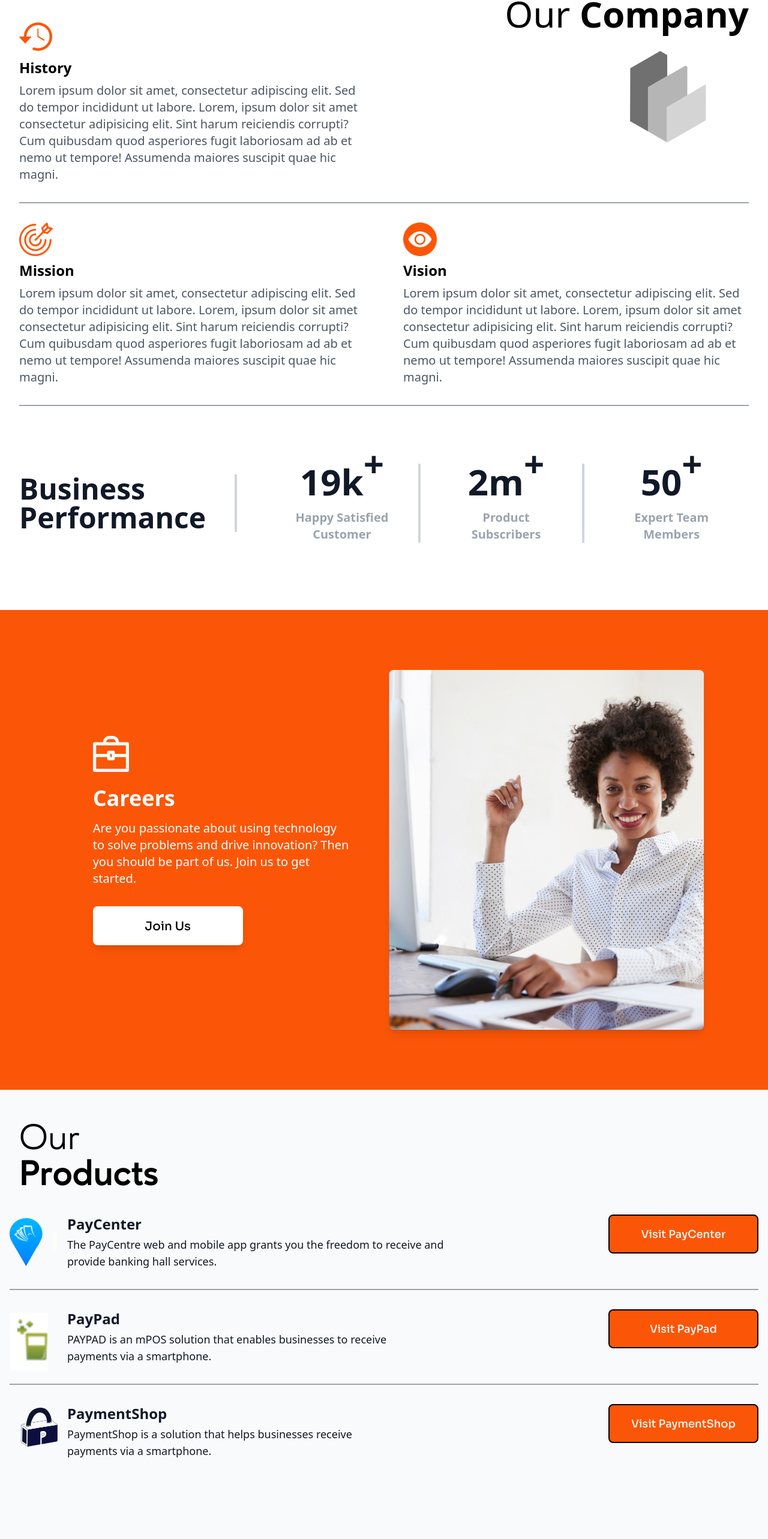
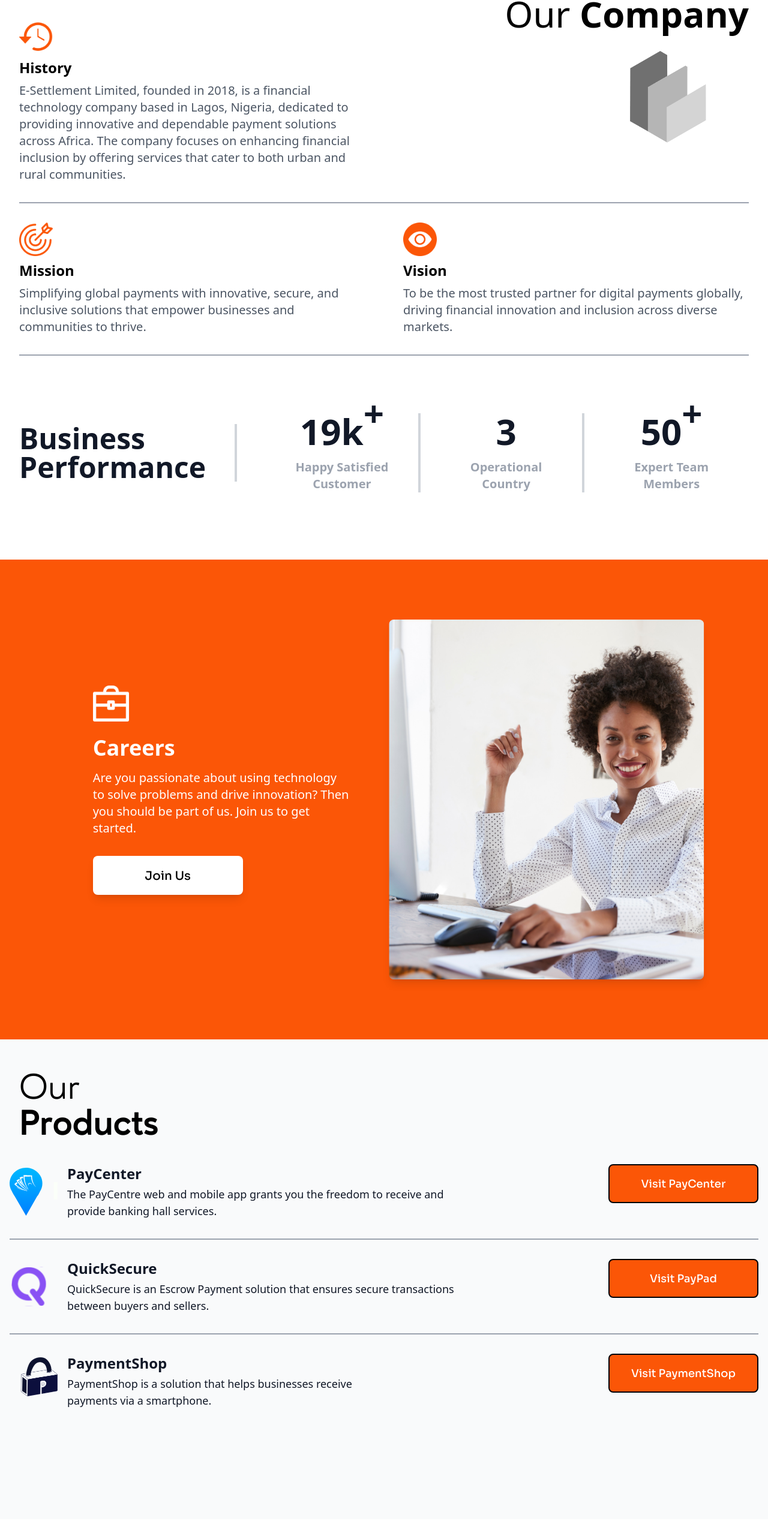
Before and after one commit to paymentshop-io/esl-website, a Next.js app: page / in a window 1280 px wide. Shown: the part 919-3485 px from the top of the page at 60% size. Built offline with nearby package versions, Linux system fonts and the light colour scheme; a web font is replaced by a local one.

Commit message:
Updated index page to comment out Contact component, modified Footer contact details, updated OurProducts component with new product information, and enhanced OurCompany section with detailed company history, mission, and vision statements.

```diff
--- a/pages/index.tsx
+++ b/pages/index.tsx
@@ -16,7 +16,7 @@
       <OurCompany/>
       <Careers/>
       <Products/>
-      <Contact/>
+      {/* <Contact/> */}
       <OurprouctsFeat />
       <Footer />
     </div>
--- a/src/components/Footer.tsx
+++ b/src/components/Footer.tsx
@@ -44,14 +44,14 @@
           </div>
         </div>
           <p className="mb-4 font-normal">
-            contact@esettlementgroup.com
+            contact@esettlement.com
             <br />
             13A, Hughes Avenue, Alagomeji, Yaba, Lagos.
           </p>
           <p className="mb-4 font-normal">
-            Telephone: (123) 456-7890
+            Telephone: {"+2349087792971"}
             <br />
-            Mobile: (123) 456-7890
+            Whatsapp: {"+2347036918616"}
           </p>
           <div className="flex flex-col gap-2">
             <h4 className='uppercase font-bold'>Follow US </h4>
--- a/src/components/OurCompany.tsx
+++ b/src/components/OurCompany.tsx
@@ -16,11 +16,9 @@
             />
             <h3 className="text-2xl font-bold">History</h3>
             <p className="text-lg md:text-xl mt-2 text-gray-600">
-              Lorem ipsum dolor sit amet, consectetur adipiscing elit. Sed do
-              tempor incididunt ut labore. Lorem, ipsum dolor sit amet
-              consectetur adipisicing elit. Sint harum reiciendis corrupti?
-              Cum quibusdam quod asperiores fugit laboriosam ad ab et nemo ut
-              tempore! Assumenda maiores suscipit quae hic magni.
+              E-Settlement Limited, founded in 2018, is a financial technology company based in Lagos, Nigeria, dedicated to providing innovative and dependable payment solutions across Africa.
+              The company focuses on enhancing financial inclusion by offering services that cater to both urban and rural communities.
+
             </p>
           </div>
 
@@ -53,11 +51,7 @@
             />
             <h3 className="text-2xl font-bold">Mission</h3>
             <p className="text-lg md:text-xl mt-2 text-gray-600">
-              Lorem ipsum dolor sit amet, consectetur adipiscing elit. Sed do
-              tempor incididunt ut labore. Lorem, ipsum dolor sit amet
-              consectetur adipisicing elit. Sint harum reiciendis corrupti?
-              Cum quibusdam quod asperiores fugit laboriosam ad ab et nemo ut
-              tempore! Assumenda maiores suscipit quae hic magni.
+            Simplifying global payments with innovative, secure, and inclusive solutions that empower businesses and communities to thrive.
             </p>
           </div>
 
@@ -70,11 +64,7 @@
             />
             <h3 className="text-2xl font-bold">Vision</h3>
             <p className="text-lg md:text-xl mt-2 text-gray-600">
-              Lorem ipsum dolor sit amet, consectetur adipiscing elit. Sed do
-              tempor incididunt ut labore. Lorem, ipsum dolor sit amet
-              consectetur adipisicing elit. Sint harum reiciendis corrupti?
-              Cum quibusdam quod asperiores fugit laboriosam ad ab et nemo ut
-              tempore! Assumenda maiores suscipit quae hic magni.
+            To be the most trusted partner for digital payments globally, driving financial innovation and inclusion across diverse markets.
             </p>
           </div>
         </div>
@@ -101,9 +91,9 @@
             {/* Product Subscribers */}
             <div className="flex flex-col justify-center items-center md:border-r-4 border-gray-300 min-h-full w-full">
               <h3 className="text-6xl font-bold text-gray-900 mb-4">
-                2m<sup className="text-6xl font-bold">+</sup>
+                3<sup className="text-6xl font-bold"></sup>
               </h3>
-              <p className="font-semibold text-xl text-gray-400">Product<br />Subscribers</p>
+              <p className="font-semibold text-xl text-gray-400">Operational <br />Country</p>
             </div>
 
             {/* Expert Team Members */}
--- a/src/components/Product.tsx
+++ b/src/components/Product.tsx
@@ -41,15 +41,15 @@
         <div className="flex flex-col md:flex-row justify-between border-b-2 border-gray-400 pb-8">
           <div className="flex items-center gap-4 space-x-4">
             <div className='w-16 h-20 '>
-              <img src="/images/paypad.webp" className='md:h-24 h-20 object-cover object-left' />
+              <img src="/images/quicksecure.svg" className='md:h-full h-full object-contain object-left' />
 
             </div>
 
             <div>
-              <h3 className="text-xl sm:text-2xl font-bold text-gray-900">PayPad</h3>
-              <p className="mt-1 text-xs md:text-lg md:w-3/4 text-gray-900">
-                PAYPAD is an mPOS solution that enables businesses to receive payments via a smartphone.
-              </p>
+              <h3 className="text-xl sm:text-2xl font-bold text-gray-900">QuickSecure</h3>
+                <p className="mt-1 text-xs md:text-lg md:w-3/4 text-gray-900">
+                QuickSecure is an Escrow Payment solution that ensures secure transactions between buyers and sellers.
+                </p>
             </div>
           </div>
           <button className="font-sora text-white h-14 sm:h-[65px] w-full sm:w-[250px] bg-[#fb5607] rounded-lg border-2 border-black font-medium text-xs md:text-lg md:w-3/4mt-6 md:mt-0">
--- a/src/sections/OurprouctsFeat.tsx
+++ b/src/sections/OurprouctsFeat.tsx
@@ -20,7 +20,7 @@
 
           <h5 className='font-ageo text-center text-2xl font-semibold'>SECURITY</h5>
 
-          <p className='text-center text-xl font-sora mt-2'>Lorem ipsum dolor sit amet, consectetur de elit</p>
+          <p className='text-center text-xl font-sora mt-2'>Keeping your payments safe with advanced AI security.</p>
 
         </div>
         <div className='rounded-xl w-[340px] h-[414px] px-3 py-3 bg-[#ffbe0b]'>
@@ -32,7 +32,7 @@
 
           <h5 className='font-ageo text-center text-2xl font-semibold'>PAYMENT SOLUTIONS</h5>
 
-          <p className='text-center text-xl font-sora mt-2'>Lorem ipsum dolor sit amet, consectetur de elit</p>
+          <p className='text-center text-xl font-sora mt-2'>Smart payment solutions for both physical and digital stores.</p>
 
         </div>
         <div className='rounded-xl w-[340px] h-[414px] px-3 py-3 bg-[#ffbe0b]'>
@@ -44,7 +44,7 @@
 
           <h5 className='font-ageo text-center text-2xl font-semibold'>BILL PAYMENTS</h5>
 
-          <p className='text-center text-xl font-sora mt-2'>Lorem ipsum dolor sit amet, consectetur de elit</p>
+          <p className='text-center text-xl font-sora mt-2'>Convenient and reliable bill payment solutions.</p>
 
         </div>
 
```
Also changed, not shown: public/images/quicksecure.svg (added).
